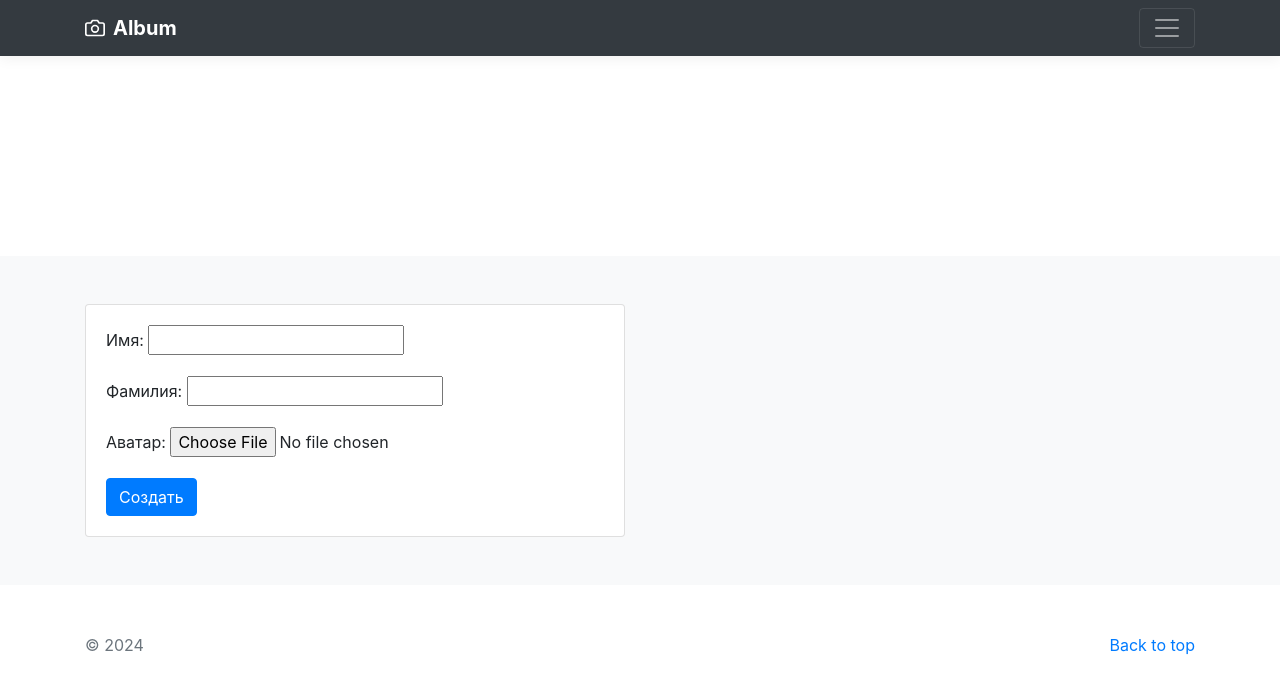
After one commit to Zadorozhnyy-Dmitry/lessons_19.2_23.2, a Django app: page /create/ in a window 1280 px wide. The commit adds this page. Shown: the top 694 px of the page. Run offline with Django 5.2, Linux system fonts and the light colour scheme; some libraries are stand-ins or nearby versions.

Commit message:
21.1 (8) Реализуем CREATE

```diff
--- a/main/templates/main/index.html
+++ b/main/templates/main/index.html
@@ -1,7 +1,7 @@
 {% extends 'main/base.html' %}
 {% block content %}
 <div class="col-12 mb-5">
-    <a class="btn btn-outline-primary" href="#">Добавить студента</a>
+    <a class="btn btn-outline-primary" href="{% url 'main:create_student' %}">Добавить студента</a>
 </div>
 {% for object in object_list %}
 <div class="col-md-4">
--- /dev/null
+++ b/main/templates/main/student_form.html
@@ -0,0 +1,20 @@
+{% extends 'main/base.html' %}
+
+{% block content %}
+<div class="col-12">
+    <div class="row">
+        <div class="col-6">
+            <div class="card">
+                <div class="card-body">
+                    <form method="post" enctype="multipart/form-data">
+                        {% csrf_token %}
+                        {{ form.as_p }}
+                        <button type="submit" class="btn btn-primary">Создать</button>
+                    </form>
+                </div>
+            </div>
+        </div>
+    </div>
+</div>
+
+{% endblock %}
--- a/main/urls.py
+++ b/main/urls.py
@@ -1,6 +1,6 @@
 from django.urls import path
 
-from main.views import contact, StudentListViews, StudentDetailVIew
+from main.views import contact, StudentListViews, StudentDetailVIew, StudentCreateView
 from main.apps import MainConfig
 
 app_name = MainConfig.name
@@ -8,5 +8,6 @@ app_name = MainConfig.name
 urlpatterns = [
     path('', StudentListViews.as_view(), name='index'),
     path('contact/', contact, name='contact'),
-    path('view/<int:pk>', StudentDetailVIew.as_view(), name="view_student")
+    path('view/<int:pk>', StudentDetailVIew.as_view(), name="view_student"),
+    path('create/', StudentCreateView.as_view(), name='create_student'),
 ]
--- a/main/views.py
+++ b/main/views.py
@@ -1,7 +1,8 @@
 from django.shortcuts import render
 
 from main.models import Student
-from django.views.generic import ListView, DetailView
+from django.views.generic import ListView, DetailView, CreateView
+from django.urls import reverse_lazy
 
 
 class StudentListViews(ListView):
@@ -24,3 +25,9 @@ def contact(request):
         'title': 'Контакты'
     }
     return render(request, 'main/contact.html', context)
+
+
+class StudentCreateView(CreateView):
+    model = Student
+    fields = ('first_name', 'last_name', 'avatar',)
+    success_url = reverse_lazy('main:index')
```
